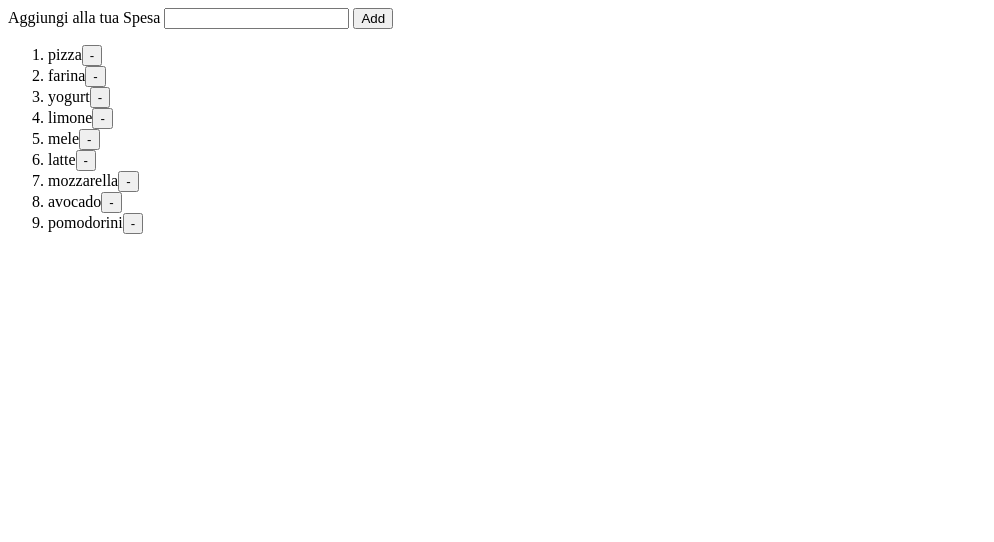
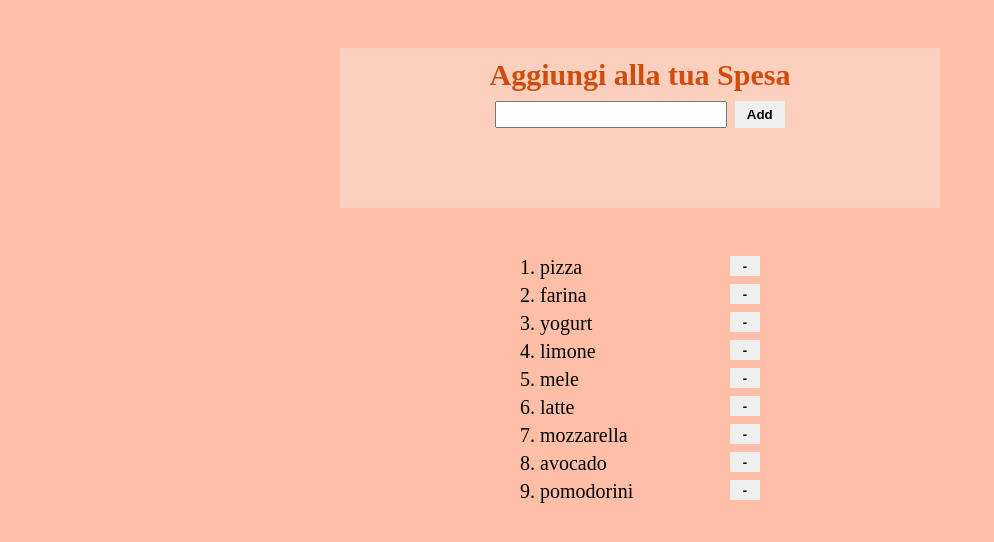
Before and after one commit to AnukaJapa/js-lista-spesa, a plain HTML site: page index.html in a window 1280 px wide. Shown: the whole page, without its empty margins (0-994 px from the left). Drawn offline with Linux system fonts and the light colour scheme.

Commit message:
aggiunto parte css

```diff
--- a/index.html
+++ b/index.html
@@ -5,13 +5,16 @@
     <meta http-equiv="X-UA-Compatible" content="IE=edge">
     <meta name="viewport" content="width=device-width, initial-scale=1.0">
     <title>Document</title>
+    <link rel="stylesheet" href="style.css">
 </head>
 <body>
 
     <div class="inputForListItemDiv">
         <label for="inputForListItem">Aggiungi alla tua Spesa</label>
-        <input type="text" id="inputForListItem">
-        <button id="addExpensesButton">Add</button>
+        <div class="InputBtnDiv">
+            <input type="text" id="inputForListItem">
+            <button id="addExpensesButton">Add</button>
+        </div>
     </div>
 
     <div class="container"></div>
--- a/script.js
+++ b/script.js
@@ -32,7 +32,9 @@ container.appendChild(orderedList);
 
 for(let i =0; i<expenses.length; i++){
     let newListElement = document.createElement("li")
-    newListElement.textContent = expenses[i];
+    let divForElementText = document.createElement("div");//aggiunto per css
+    divForElementText.textContent = `${i+1}. ${expenses[i]}`; //aggiunto per css
+    newListElement.appendChild(divForElementText);
     orderedList.appendChild(newListElement);
 
     //&SUPER BONUS: aggiungere anche bottone di rimozione dell'elemento
@@ -55,7 +57,9 @@ button.addEventListener("click", () => {
     expenses.push(inputForListItemValue);
 
     let newListElement = document.createElement("li");
-    newListElement.textContent = inputForListItemValue;
+    let divForElementText = document.createElement("div");//aggiunto per css
+    divForElementText.textContent = `${++i}. ${inputForListItemValue}`;
+    newListElement.appendChild(divForElementText);
     orderedList.appendChild(newListElement);
 
     //&questa parte è per SUPER BONUS per aggiungere anche bottone di rimozione - quando aggiunge elemento nella lista :
--- /dev/null
+++ b/style.css
@@ -0,0 +1,73 @@
+
+*, html, body {
+    margin:0;
+    padding:0;
+    box-sizing: border-box;
+}
+
+body {
+    font-size:20px;
+    background-color: rgba(255, 127, 80, 0.498);
+    width: 100%;
+    height: 100vh;
+}
+
+.inputForListItemDiv {
+    font-size:30px;
+    font-weight: bold;
+    color:rgb(210, 76, 9);
+
+    width:60%;
+    min-width:300px;
+    max-width:600px;
+    height:20vh;
+    margin:6vh auto;
+    background-color: rgba(248, 244, 243, 0.295);
+    padding:10px;
+
+
+    display: flex;
+    flex-direction: column;
+    text-align: center;
+}
+
+#inputForListItem {
+    width:40%;
+    min-width:150px;
+    height:27px;
+}
+
+button {
+    width:50px;
+    height:27px;
+    font-weight: bold;
+    border:none;
+}
+
+.container button {
+width:30px;
+height:20px;
+margin-left:10px;
+}
+
+.container {
+    width:50%;
+    margin:0 auto;
+}
+
+ol {
+margin:0 auto;
+}
+
+li {
+list-style-type: decimal;
+list-style-position: inside;
+margin:5px;
+display: flex;
+flex-direction: row;
+justify-content: center;
+}
+
+li div {
+    min-width:200px;
+}
```
